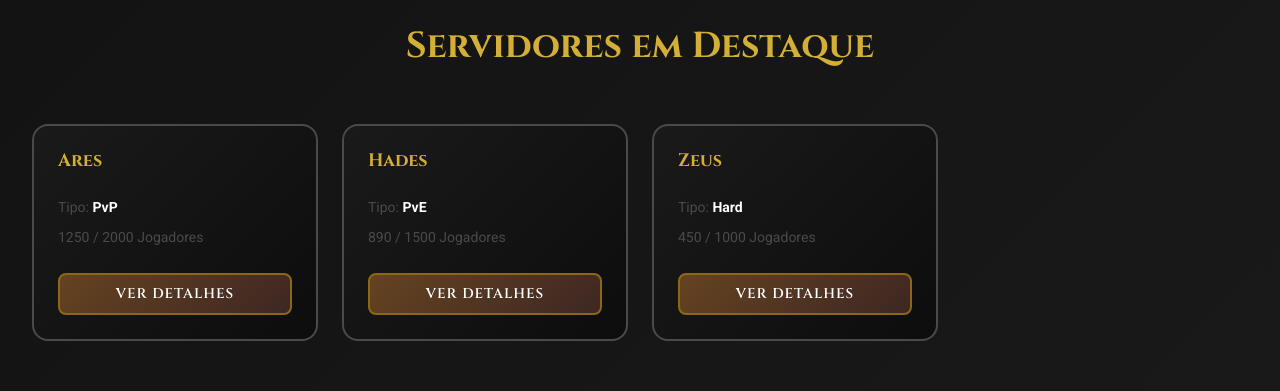
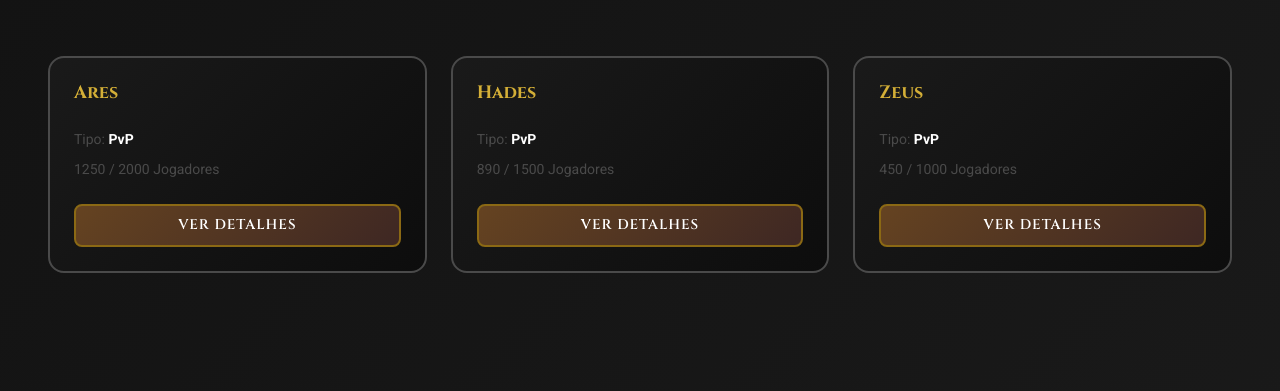
Before and after one commit to jesercaceres/lastchaos_website, a React (Vite) app: page / in a window 1280 px wide. Shown: the part 1647-2038 px from the top of the page. Built offline with nearby package versions, Linux system fonts and the light colour scheme.

Commit message:
fix(home): center featured server cards and refactor to theme variables
- Replace CSS Grid with Flexbox in ServersGrid to fix alignment issues.
- Implement theme-based spacing and breakpoints for better consistency.
- Add max-width constraint to cards to prevent stretching on large screens.

```diff
--- a/src/mocks/servers.ts
+++ b/src/mocks/servers.ts
@@ -13,7 +13,7 @@ export const mockServers: Server[] = [
   {
     id: '2',
     name: 'Hades',
-    type: 'PvE',
+    type: 'PvP',
     status: 'online',
     players: 890,
     maxPlayers: 1500,
@@ -22,7 +22,7 @@ export const mockServers: Server[] = [
   {
     id: '3',
     name: 'Zeus',
-    type: 'Hard',
+    type: 'PvP',
     status: 'online',
     players: 450,
     maxPlayers: 1000,
@@ -40,7 +40,7 @@ export const mockServers: Server[] = [
   {
     id: '5',
     name: 'Apollo',
-    type: 'PvE',
+    type: 'PvP',
     status: 'offline',
     players: 0,
     maxPlayers: 1500,
--- a/src/pages/Home.tsx
+++ b/src/pages/Home.tsx
@@ -6,7 +6,8 @@ import heroImage from '../assets/images/oldWorld-lc.png'
 const HomeContainer = styled.div`
   max-width: 1440px;
   margin: 0 auto;
-  padding: ${({ theme }) => theme.spacing.lg};
+  padding: ${({ theme }) => theme.spacing.xl};
+  margin-top: ${({ theme }) => theme.spacing.xs};
   width: 100%;
   box-sizing: border-box;
 
@@ -66,7 +67,6 @@ const ButtonsOverlay = styled.div`
 `
 
 const Section = styled.section`
-  /* Use a reusable, responsive section gap while keeping natural DOM flow */
   margin-block: var(--section-gap, ${({ theme }) => theme.spacing['2xl']});
   padding-block: calc(var(--section-gap, 2.5rem) / 2);
 `
@@ -74,12 +74,23 @@ const Section = styled.section`
 /* Specialized section for Últimas Notícias: allow it to occupy the visible
    viewport (minus header) and provide a larger bottom gap before the next section. */
 const NewsSection = styled(Section)`
-  min-height: max(420px, calc(100dvh - var(--header-height, 0px)));
+  /* Configuração Base (Desktop Grande) */
+  min-height: max(420px, calc(83dvh - var(--header-height, 0px)));
   margin-block-end: var(--section-gap, 1rem);
 
+  /* --- AQUI ESTÁ A CORREÇÃO PARA NOTEBOOKS --- */
+  /* Quando a tela for menor que 1440px (tamanho comum de notebooks),
+     forçamos um espaço extra embaixo. */
+  @media (max-width: 1440px) {
+    margin-bottom: 80px; /* Pode aumentar para 100px ou 120px se quiser mais espaço */
+    min-height: auto;    /* Garante que a altura se ajuste ao conteúdo */
+  }
 
+  /* Configuração para Tablets/Mobile (que já existia) */
   @media (max-width: ${({ theme }) => theme.breakpoints.tablet}) {
     min-height: 360px;
+    margin-bottom: 40px; /* Espaço menor para mobile */
+
     &::after {
       height: clamp(28px, 8vh, 56px);
       margin-top: calc(var(--section-gap, 0.75rem) / 2);
@@ -97,21 +108,30 @@ const SectionTitle = styled.h2`
 `
 
 const ServersGrid = styled.div`
-  display: grid;
-  grid-template-columns: repeat(auto-fill, minmax(300px, 1fr));
+  display: flex;
+  flex-wrap: wrap;
+  justify-content: center;
+  /* Utilizando o espaçamento definido no seu tema */
   gap: ${({ theme }) => theme.spacing.lg};
 
+  & > div {
+    flex: 1 1 300px;
+    max-width: 400px; /* Limite para não esticar demais */
+    width: 100%;
+  }
+
+  /* Breakpoint Large */
   @media (max-width: ${({ theme }) => theme.breakpoints.large}) {
-    grid-template-columns: repeat(auto-fill, minmax(280px, 1fr));
     gap: ${({ theme }) => theme.spacing.md};
   }
 
-  @media (max-width: ${({ theme }) => theme.breakpoints.tablet}) {
-    grid-template-columns: repeat(2, 1fr);
-  }
+  /* Breakpoint Mobile */
+  @media (max-width: ${({ theme }) => theme.breakpoints.mobile}) {
+    gap: ${({ theme }) => theme.spacing.sm};
 
-  @media (max-width: ${({ theme }) => theme.breakpoints.mobile}) {
-    grid-template-columns: 1fr;
+    & > div {
+        max-width: 100%;
+    }
   }
 `
 
@@ -241,7 +261,6 @@ export const Home: React.FC = () => {
       </NewsSection>
 
       <Section>
-
         <SectionTitle>Servidores em Destaque</SectionTitle>
         <ServersGrid>
           {featuredServers.map((server) => (
```
